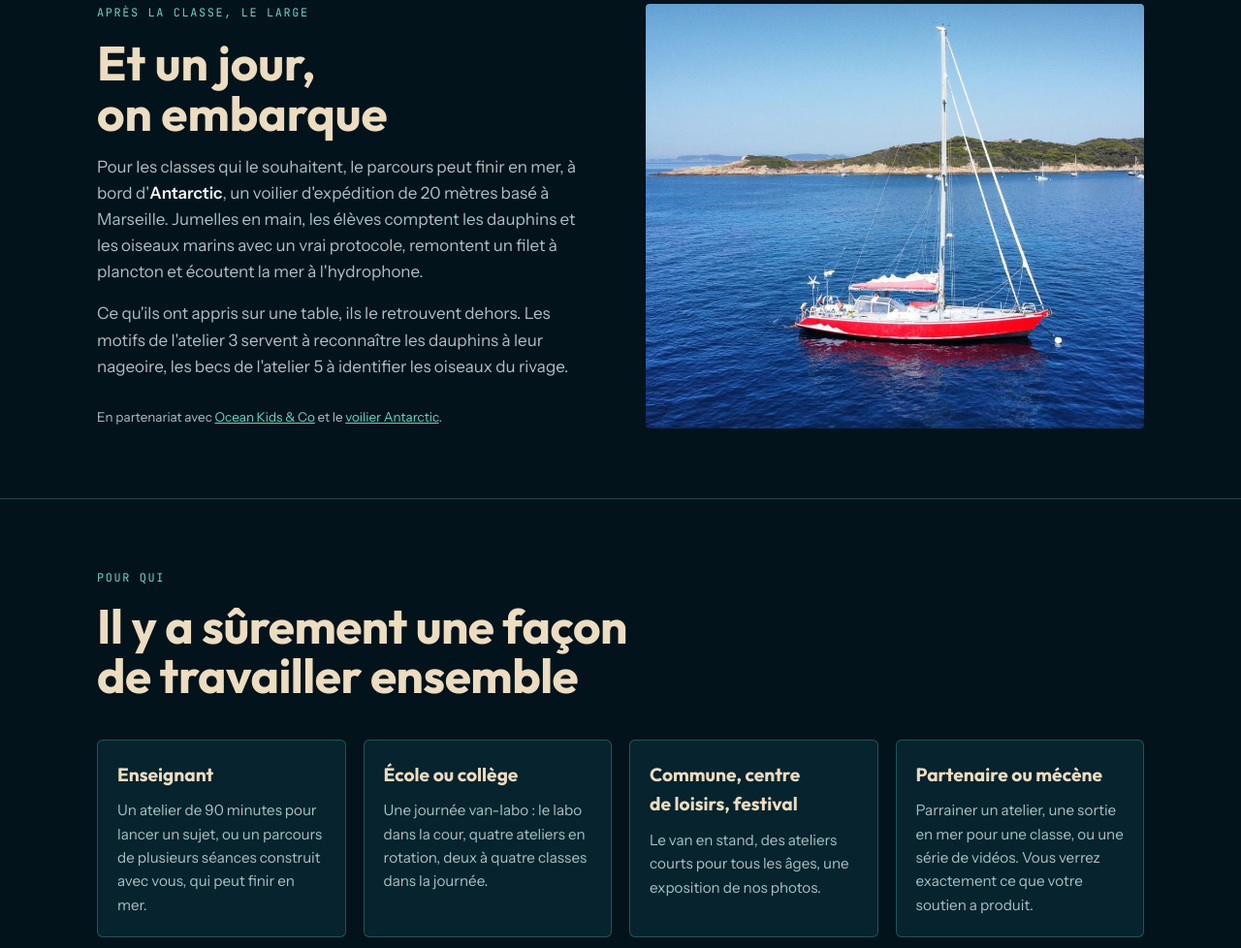
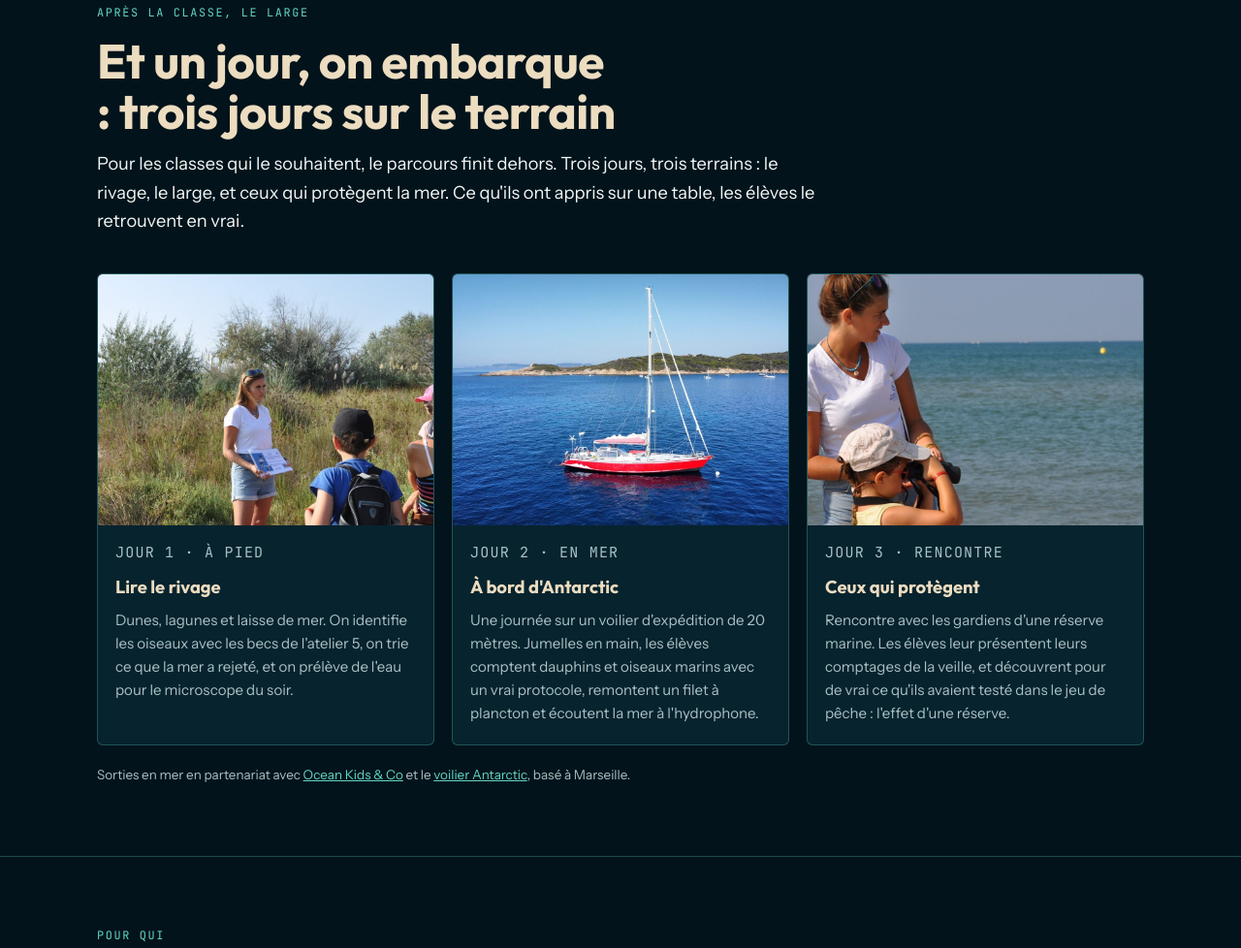
Before and after one commit to MathieuSlrLUO/SEANATURA, a plain HTML site: page index.html in a window 1280 px wide. Shown: the part 6340-7318 px from the top of the page at 97% size. Drawn offline with Linux system fonts and the light colour scheme.

Commit message:
Section large : retour du format trois jours sur le terrain
Co-Authored-By: Claude Opus 5.5 <noreply@anthropic.com>
Claude-Session: https://claude.ai/code/session_01HfpdkgERF9rsYneuG2fuMq

```diff
--- a/index.html
+++ b/index.html
@@ -563,16 +563,26 @@ footer{padding:28px 0 48px;color:var(--mute);font-size:.82rem;border-top:1px sol
 
 <section id="mer">
   <div class="wrap">
-    <div class="split" style="margin-top:0">
-      <div class="stack">
-        <p class="mono">Après la classe, le large</p>
-        <h2 style="font-size:clamp(1.9rem,4vw,3.1rem);line-height:1.04;color:var(--sand)">Et un jour, on embarque</h2>
-        <p class="txt">Pour les classes qui le souhaitent, le parcours peut finir en mer, à bord d'<strong>Antarctic</strong>, un voilier d'expédition de 20 mètres basé à Marseille. Jumelles en main, les élèves comptent les dauphins et les oiseaux marins avec un vrai protocole, remontent un filet à plancton et écoutent la mer à l'hydrophone.</p>
-        <p class="txt">Ce qu'ils ont appris sur une table, ils le retrouvent dehors. Les motifs de l'atelier 3 servent à reconnaître les dauphins à leur nageoire, les becs de l'atelier 5 à identifier les oiseaux du rivage.</p>
-        <p class="fine">En partenariat avec <a href="https://www.oceankidsco.org/">Ocean Kids &amp; Co</a> et le <a href="https://www.voilierantarctic.com/">voilier Antarctic</a>.</p>
+    <div class="head">
+      <p class="mono">Après la classe, le large</p>
+      <h2>Et un jour, on embarque : trois jours sur le terrain</h2>
+      <p class="lede">Pour les classes qui le souhaitent, le parcours finit dehors. Trois jours, trois terrains : le rivage, le large, et ceux qui protègent la mer. Ce qu'ils ont appris sur une table, les élèves le retrouvent en vrai.</p>
+    </div>
+    <div class="days">
+      <div class="day">
+        <img src="img/dunes.jpg" alt="Alice Beaujoin présente une fiche d'identification d'oiseau à un groupe dans les dunes">
+        <div class="b"><p class="meta">Jour 1 · à pied</p><h3>Lire le rivage</h3><p>Dunes, lagunes et laisse de mer. On identifie les oiseaux avec les becs de l'atelier 5, on trie ce que la mer a rejeté, et on prélève de l'eau pour le microscope du soir.</p></div>
       </div>
-      <img src="img/antarctic.jpg" alt="Le voilier rouge Antarctic au mouillage devant une île de Méditerranée" style="aspect-ratio:4/3.4">
+      <div class="day">
+        <img src="img/antarctic.jpg" alt="Le voilier rouge Antarctic au mouillage devant une île de Méditerranée">
+        <div class="b"><p class="meta">Jour 2 · en mer</p><h3>À bord d'Antarctic</h3><p>Une journée sur un voilier d'expédition de 20 mètres. Jumelles en main, les élèves comptent dauphins et oiseaux marins avec un vrai protocole, remontent un filet à plancton et écoutent la mer à l'hydrophone.</p></div>
+      </div>
+      <div class="day">
+        <img src="img/jumelles.jpg" alt="Alice Beaujoin aide une enfant à observer la mer aux jumelles">
+        <div class="b"><p class="meta">Jour 3 · rencontre</p><h3>Ceux qui protègent</h3><p>Rencontre avec les gardiens d'une réserve marine. Les élèves leur présentent leurs comptages de la veille, et découvrent pour de vrai ce qu'ils avaient testé dans le jeu de pêche : l'effet d'une réserve.</p></div>
+      </div>
     </div>
+    <p class="fine" style="margin-top:20px">Sorties en mer en partenariat avec <a href="https://www.oceankidsco.org/">Ocean Kids &amp; Co</a> et le <a href="https://www.voilierantarctic.com/">voilier Antarctic</a>, basé à Marseille.</p>
   </div>
 </section>
 
```
